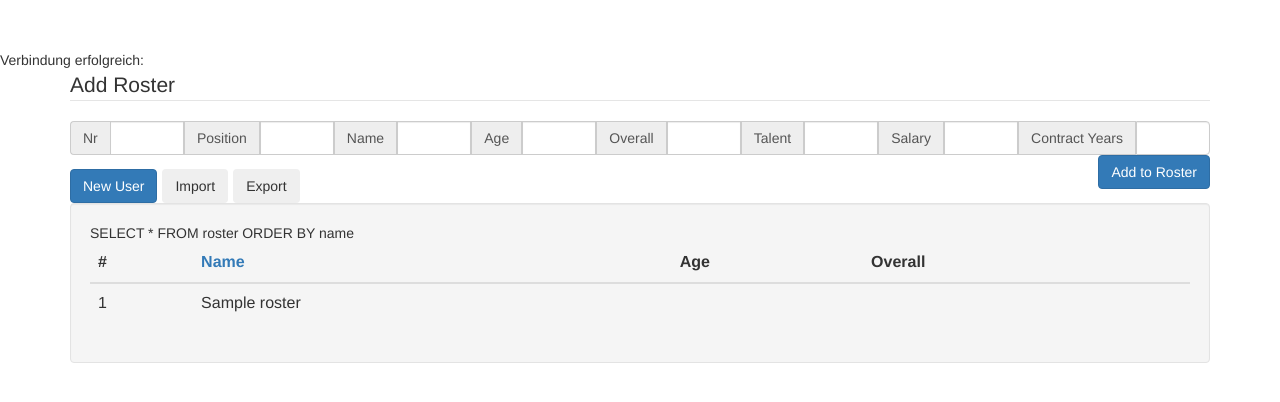
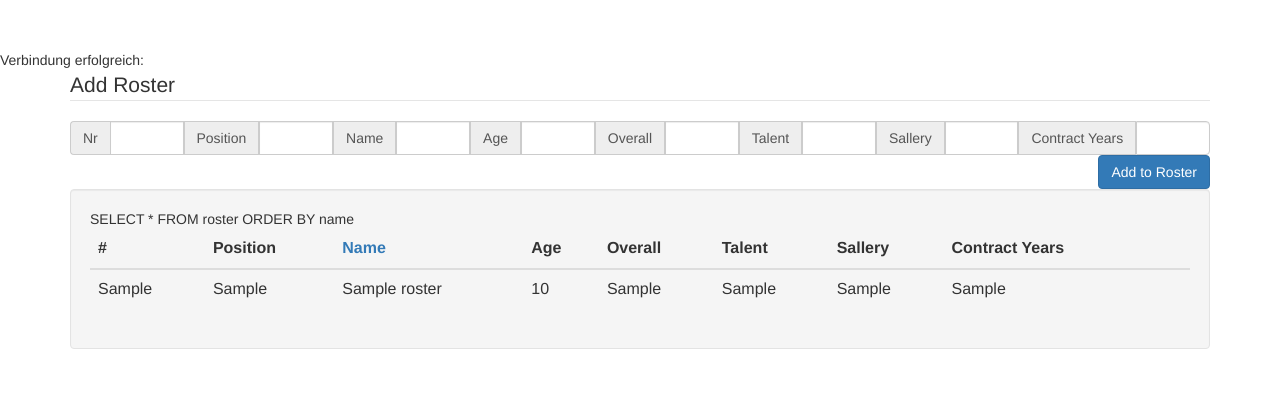
Before and after one commit to Monsterduc7/checkdown, a PHP site: page /index.php?sort=name in a window 1280 px wide. Shown: the top 402 px of the page. Run offline with PHP 8.4, Linux system fonts and the light colour scheme; tables that the repository leaves empty or names only in its code hold one stand-in row (values such as "Sample post"); some libraries are stand-ins or nearby versions.

Commit message:
insert into/output done

```diff
--- a/index.php
+++ b/index.php
@@ -1,16 +1,19 @@
 <?php
   include "inc/config.php";
-
-
-
 
 	/* Sorting */
 	$sql = "SELECT * FROM roster";
 
-	if($_GET['sort'] == 'name')
-	{
-	    $sql .= " ORDER BY name";
+	if (isset($_GET['sort'])) {
+		if($_GET['sort'] == 'nr')
+		{
+		    $sql .= " ORDER BY nr";
+		}
+		elseif ($_GET['sort'] == 'name') {
+			$sql .= " ORDER BY name";
+		}
 	}
+
 
 
 ?>
@@ -60,7 +63,7 @@
 					<span class="input-group-addon" >Talent</span>
 					<input name="talent" type="text" class="form-control" placeholder="" aria-describedby="basic-addon1">
 
-					<span class="input-group-addon" >Salary</span>
+					<span class="input-group-addon" >Sallery</span>
 					<input name="sallery" type="text" class="form-control" placeholder="" aria-describedby="basic-addon1">
 
 					<span class="input-group-addon" >Contract Years</span>
@@ -70,35 +73,38 @@
 			</form>
 
 				<div class="btn-toolbar">
-				    <button class="btn btn-primary">New User</button>
-				    <button class="btn">Import</button>
-				    <button class="btn">Export</button>
+
 				</div>
 				<div class="well">
 				    <table class="table">
 				      <thead>
 				        <tr>
 				          <th>#</th>
+				          <th>Position</th>
 				          <th><a href="index.php?sort=name">Name</a></th>
 				          <th>Age</th>
 				          <th>Overall</th>
+				          <th>Talent</th>
+				          <th>Sallery</th>
+				          <th>Contract Years</th>
 				          <th style="width: 36px;"></th>
 				        </tr>
 				      </thead>
 				      <tbody>
-					      <?php
-							//$sql = "SELECT * FROM roster";
+
+				      <?php
 					      echo $sql;
 							foreach ($dbh->query($sql) as $row) {
 								 echo '<tr>';
-								 echo '<td>' . $row["id"] . ' </td>';
-								 echo '<td>' . $row["name"] . ' </td>';
-
-						         echo '<td>';
-						         echo '<a href="user.html"><i class="icon-pencil"></i></a>';
-						         echo '<a href="#myModal" role="button" data-toggle="modal"><i class="icon-remove"></i></a>';
-						          echo '</td>';
-						        echo '</tr>';
+								 	echo '<td>' . $row["nr"] . ' </td>';
+								 	echo '<td>' . $row["position"] . ' </td>';
+								 	echo '<td>' . $row["name"] . ' </td>';
+								 	echo '<td>' . $row["age"] . ' </td>';
+								 	echo '<td>' . $row["overall"] . ' </td>';
+								 	echo '<td>' . $row["talent"] . ' </td>';
+								 	echo '<td>' . $row["sallery"] . ' </td>';
+								 	echo '<td>' . $row["contract"] . ' </td>';
+						         echo '</tr>';
 							}
 							echo '</table>';
 						?>
@@ -132,35 +138,12 @@
 		echo 'overall: ' . $overall . '<br>';
 		*/
 		/* ## PDO ## */
-		//$sql= 'INSERT INTO roster(nr, position, name, age, overall, talent, sallery, contract) VALUES (":nr", ":position", ":name", ":age", ":overall", ":talent", ":sallery", ":contract")'; /*("'.$nr.','.$position.','.$name.','.$age.','.$overall.','.$talent.','.$sallery.','.$contract.'")*/
-		//$stmt = $dbh->prepare($sql);
+		$sql= 'INSERT INTO roster(nr, position, name, age, overall, talent, sallery, contract) VALUES("'.$nr.'", "'.$position.'", "'.$name.'", "'.$age.'", "'.$overall.'", "'.$talent.'", "'.$sallery.'", "'.$contract.'")';
 
-		/*$stmt->bindValue(':nr', $nr);
-		$stmt->bindValue(':position', $position);
-		$stmt->bindValue(':name', $name);
-		$stmt->bindValue(':age', $age);
-		$stmt->bindValue(':overall', $overall);
-		$stmt->bindValue(':talent', $talent);
-		$stmt->bindValue(':sallery', $sallery);
-		$stmt->bindValue(':contract', $contract);*/
+		$stmt = $dbh->prepare($sql);
 
-		/*$stmt->execute(array(
-		    ":nr" => $nr,
-		    ":position" => $nr,
-		    ":name" => $name,
-		    ":age" => $age,
-		    ":talent" => $talent,
-		    ":sallery" => $sallery,
-		    ":contract" => $contract
-
-		));
-		echo $sql;*/
-		//$stmt->execute();
-
-
-
-
-
+		$stmt->execute();
+		echo $sql;
 
 	}
 
```
